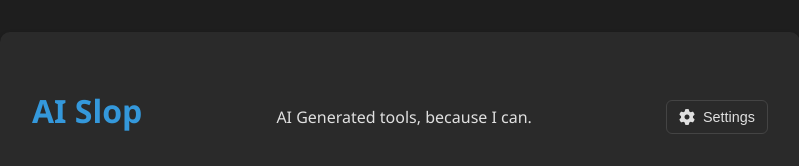
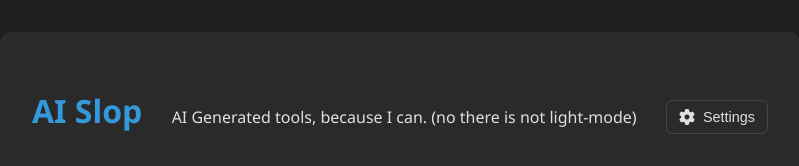
Before and after one commit to joelmnz/ai-slop, a plain HTML site: page index.html in a window 1280 px wide. Shown: the top 166 px of the page, without its empty margins (240-1039 px from the left). Drawn offline with Linux system fonts and the light colour scheme.

Commit message:
feat: update header description to clarify light-mode availability

```diff
--- a/index.html
+++ b/index.html
@@ -127,7 +127,7 @@
         <div class="header-container">
             <h1><span class="highlight">AI Slop</span></h1>
             <div class="description">
-                AI Generated tools, because I can.
+                AI Generated tools, because I can. (no there is not light-mode)
             </div>
             <button id="settings-button">
                 <i class="fas fa-cog"></i> Settings
```
